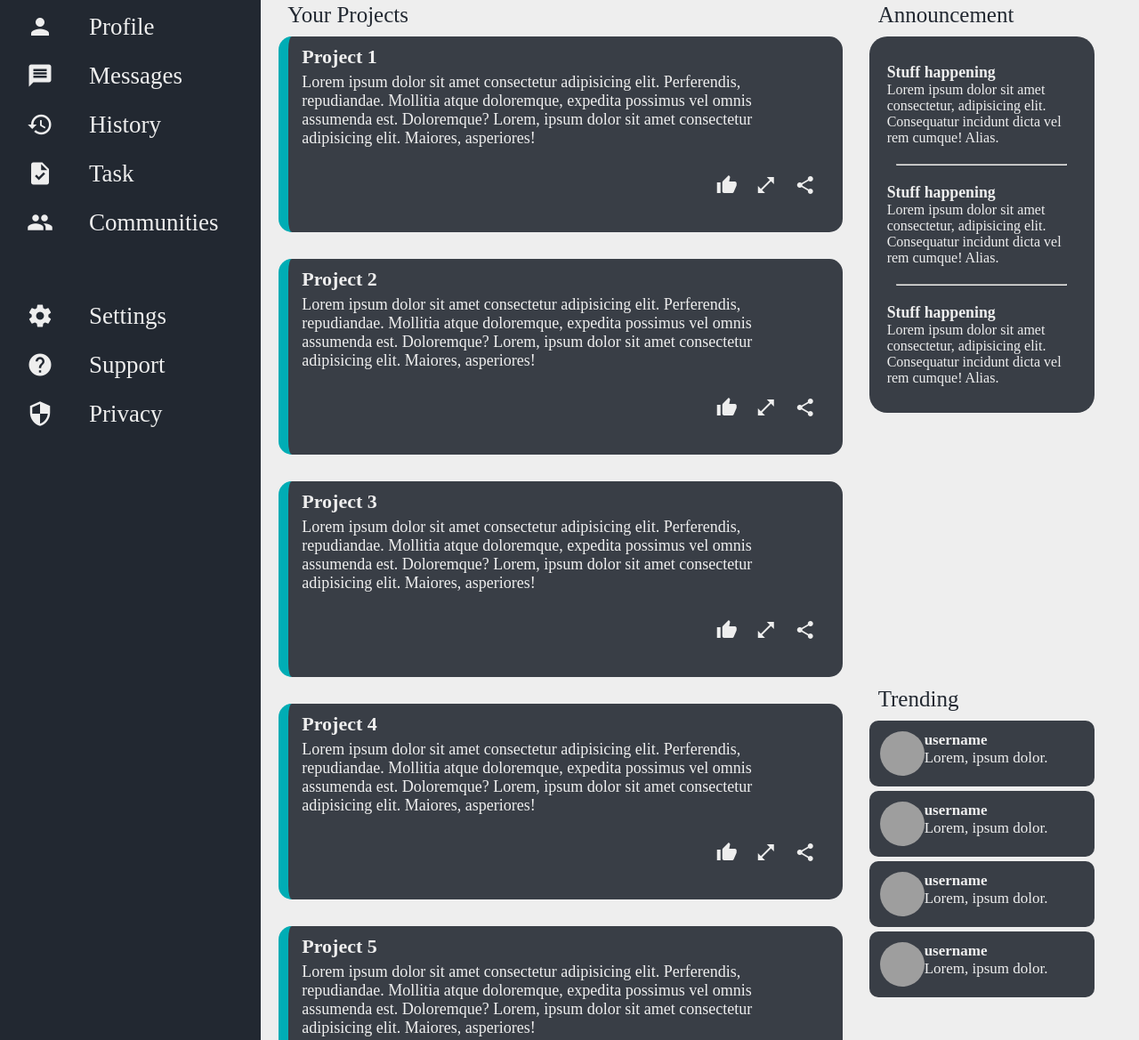
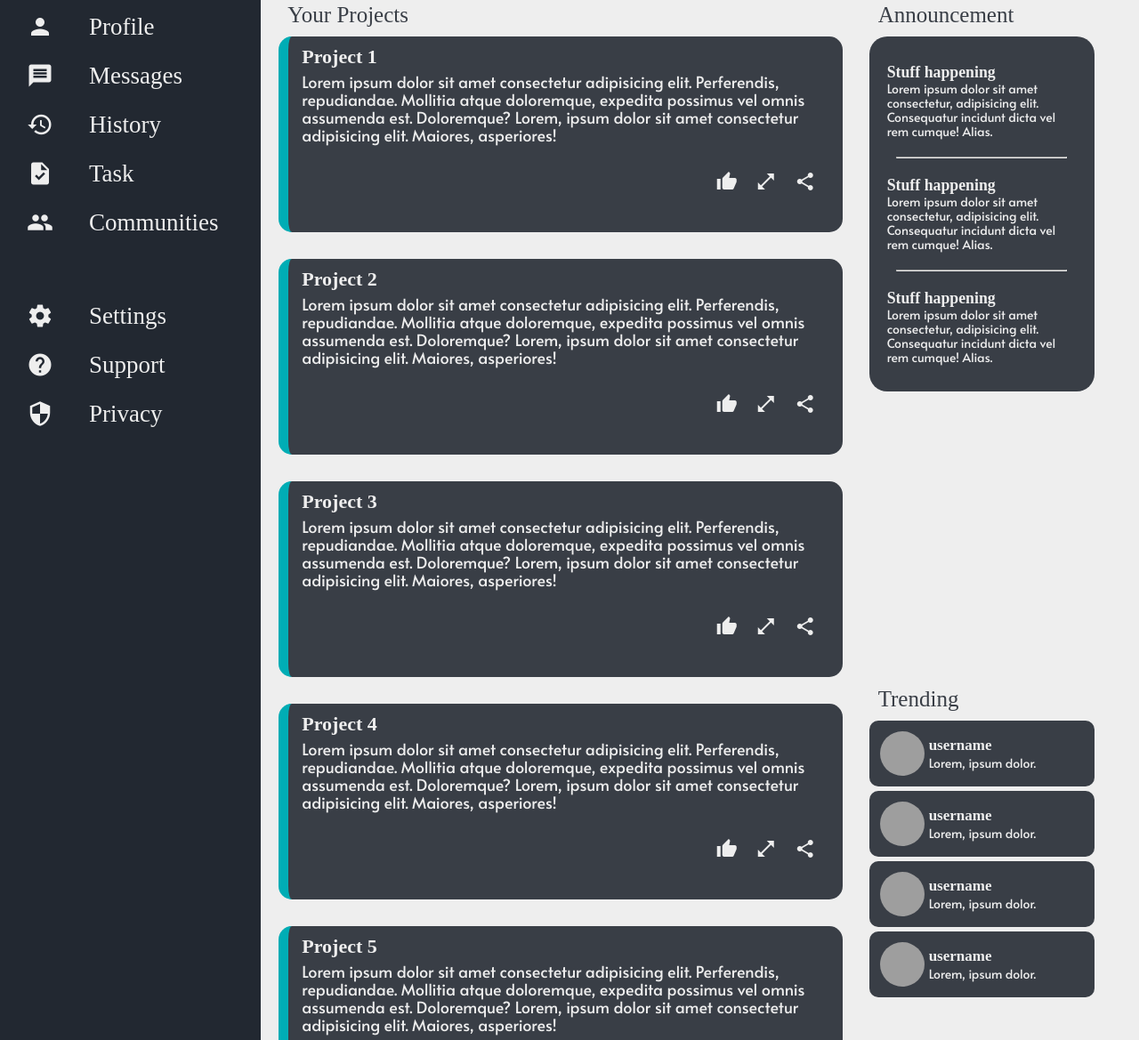
Before and after one commit to N0tAdm1n/admin-dashboard, a plain HTML site: page index.html in a window 1280 px wide. Shown: the part 192-1361 px from the top of the page at 89% size. Drawn offline with Linux system fonts and the light colour scheme; grey boxes are pictures that could not be loaded.

Commit message:
Added custom fonts and tidied up

```diff
--- a/style.css
+++ b/style.css
@@ -47,6 +47,8 @@
 .welcome-container {
     margin-top: 40px;
     display: flex;
+    align-items: center;
+    gap: 5px;
 }
 .greeting {
     font-size: 0.8rem;
@@ -119,14 +121,12 @@
 }
 .heading {
   font-size: 1.25rem;
-  font-weight: 500;
+  font-weight: 540;
   margin-bottom: 10px;
   margin-left: 10px;
-  color: var(--grey);
+  color: var(--black);
 }
 .projects-container {
-  /* background-color: orange; */
-  /* padding: 10px; */
   display: grid;
   grid-template-columns: repeat(auto-fit, minmax(400px, 1fr));
   gap: 30px;
@@ -145,6 +145,8 @@
 }
 .project-description {
   font-size: 0.9rem;
+  font-family: 'Alata', sans-serif;
+  line-height: 1rem;
 }
 .project-buttons {
   margin-top: 30px;
@@ -161,8 +163,6 @@
   color: var(--white);
 }
 .announcement-trending-container {
-  /* background-color: skyblue; */
-
   display: grid;
   grid-template-columns: 1fr;
   grid-template-rows: repeat(2, 1fr);
@@ -179,7 +179,9 @@
   font-size: 0.89rem;
 }
 .announcement-description {
-  font-size: 0.8rem;
+  font-size: 0.7rem;
+  font-family: 'Alata', sans-serif;
+  line-height: 0.8rem;
 }
 hr {
   width: 90%;
@@ -192,21 +194,23 @@ hr {
   gap: 5px;
   height: fit-content;
   margin: 5px 0;
-  /* background-color: var(--black); */
 }
 .trending-topic {
   display: flex;
+  align-items: center;
   background-color: var(--black);
   border-radius: 10px;
   padding: 12px;
+  gap: 5px;
 }
 .user-handle {
   font-size: 0.85rem;
   font-weight: 560;
 }
 .trending-topic p{
-  font-size: 0.85rem;
+  font-size: 0.7rem;
   font-weight: 350;
+  font-family: 'Alata', sans-serif;
 }
 .user-avatar {
   width: 50px;
```
